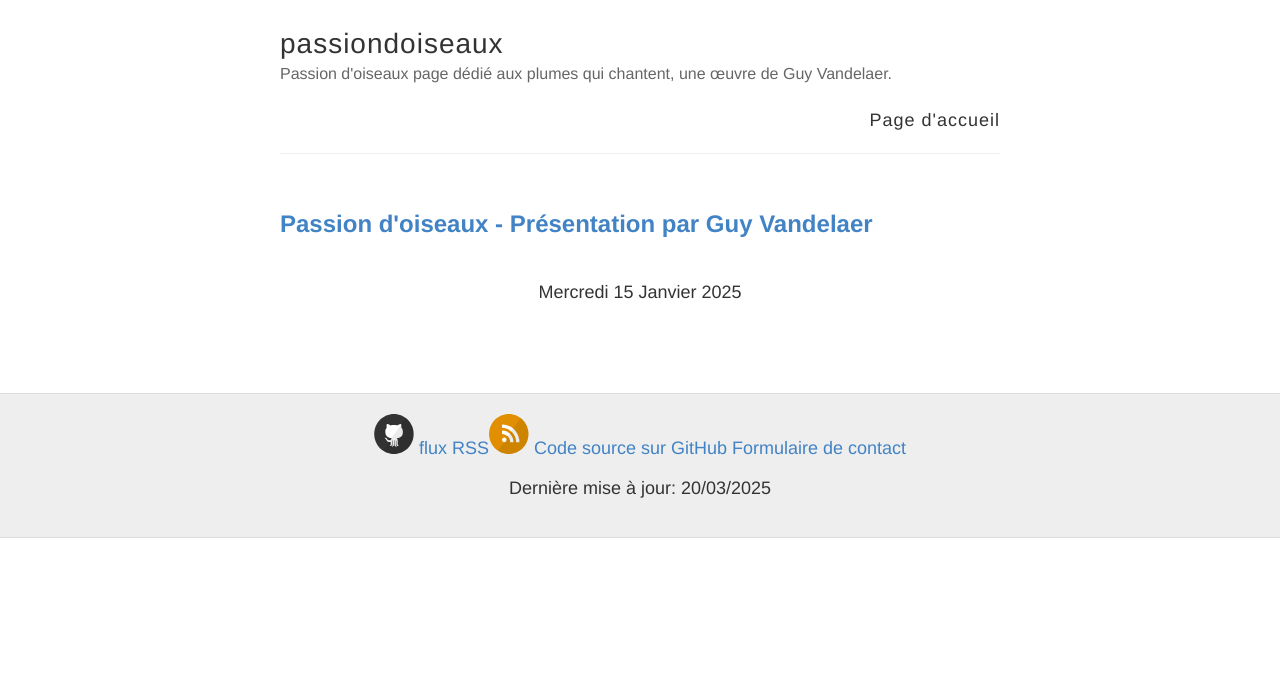
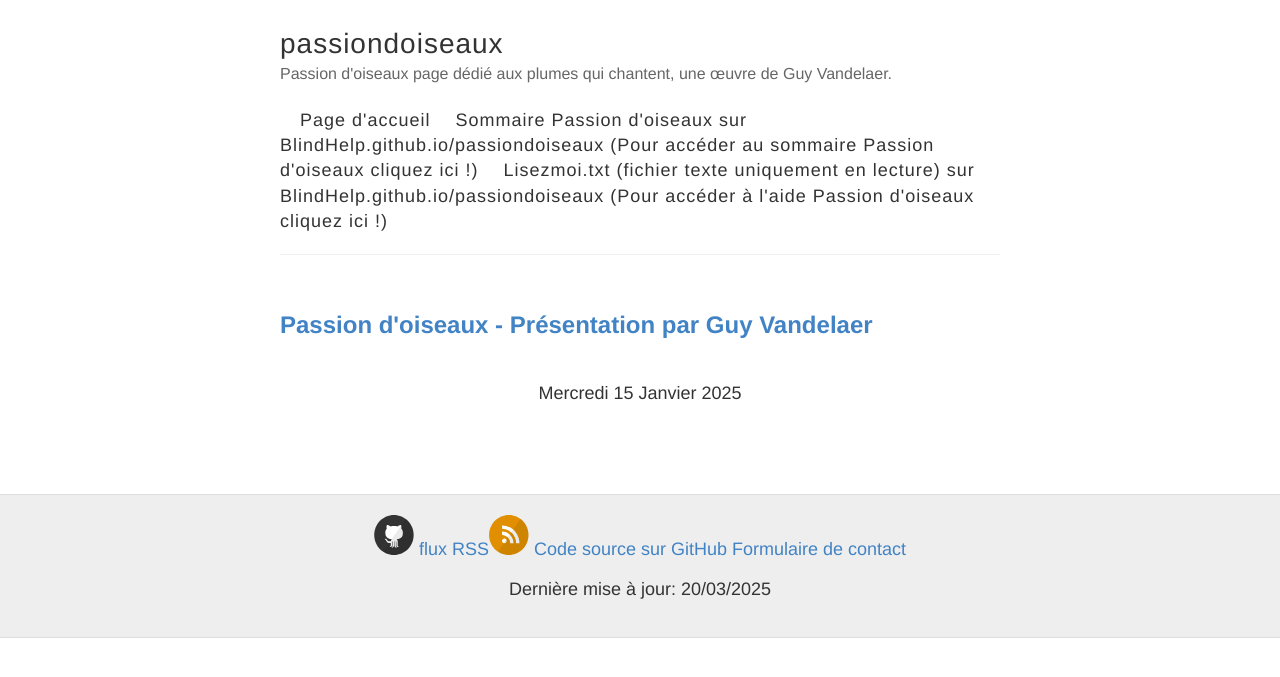
Before and after one commit to BlindHelp/passiondoiseaux, a Jekyll site: the page built from index.html, in a window 1280 px wide. Shown: the top 677 px of the page. Built offline with Jekyll 4.4.1, drawn with Linux system fonts in a browser that asks for light colours; comment, search, counter and statistics services are not loaded.

Commit message:
Modified default.html file

```diff
--- a/_layouts/default.html
+++ b/_layouts/default.html
@@ -38,6 +38,8 @@
 </div>
           <nav>
             <a accesskey="1" id="home" href="{{ site.baseurl }}/">Page d'accueil</a>
+		   <a accesskey="2" href="https://blindhelp.github.io/passiondoiseaux/passion-oiseaux/index.html">Sommaire Passion d'oiseaux sur BlindHelp.github.io/passiondoiseaux (Pour accéder au sommaire Passion d'oiseaux cliquez ici !)</a>
+		   <a accesskey="3" href="https://blindhelp.github.io/passiondoiseaux/Lisezmoi.txt">Lisezmoi.txt (fichier texte uniquement en lecture) sur BlindHelp.github.io/passiondoiseaux (Pour accéder à l'aide Passion d'oiseaux cliquez ici !)</a>
           </nav>
 </div>
         </header>
```
